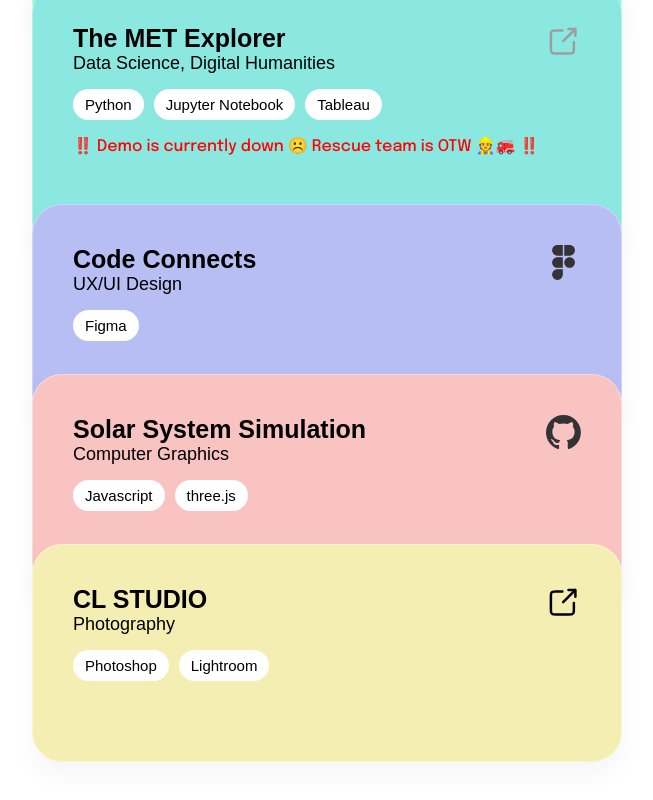
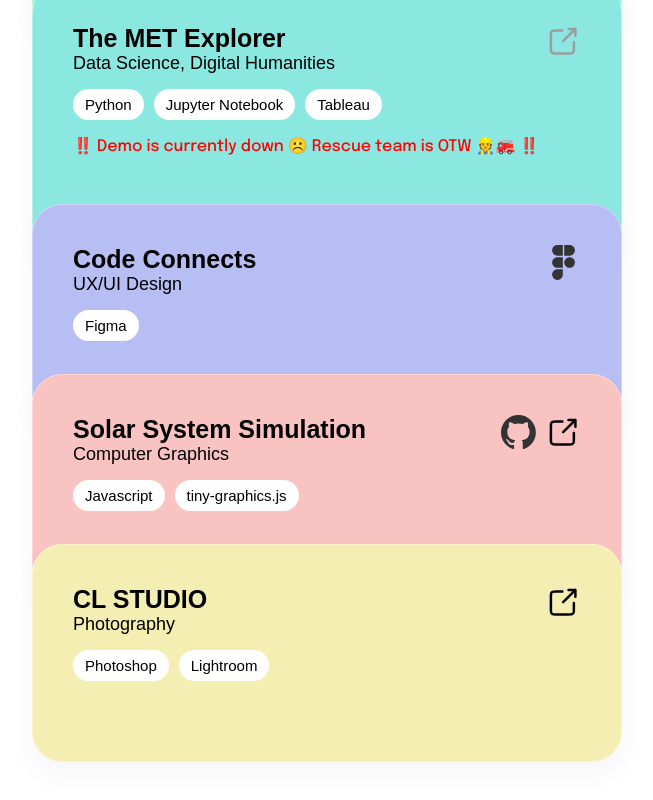
Before and after one commit to anhmvc/anhmvc.github.io, a React (Create React App) app: page /#/work in a window 1280 px wide. Shown: the part 1321-2121 px from the top of the page, without its empty margins (68-721 px from the left). Built offline with nearby package versions, Linux system fonts and the light colour scheme.

Commit message:
Add link to solar system

```diff
--- a/src/pages/Work/Work.tsx
+++ b/src/pages/Work/Work.tsx
@@ -109,9 +109,10 @@
     {
       title: "Solar System Simulation",
       subtitle: "Computer Graphics",
-      tech: ["Javascript", "three.js"],
+      tech: ["Javascript", "tiny-graphics.js"],
       links: new Map<string, string>([
         ["github", "https://github.com/anhmvc/solar-system"],
+        ["website", "https://anhm.vc/solar-system"],
       ]),
       img: solar,
     },
```
